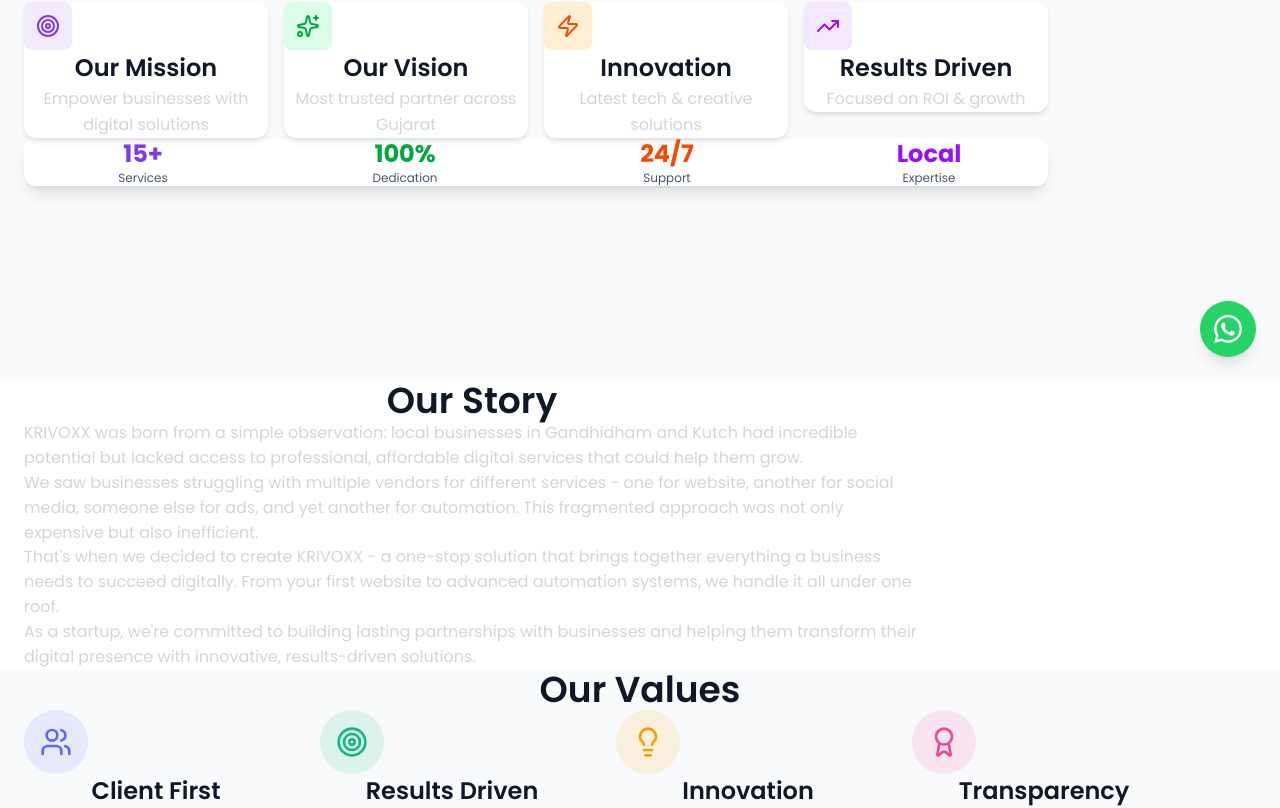
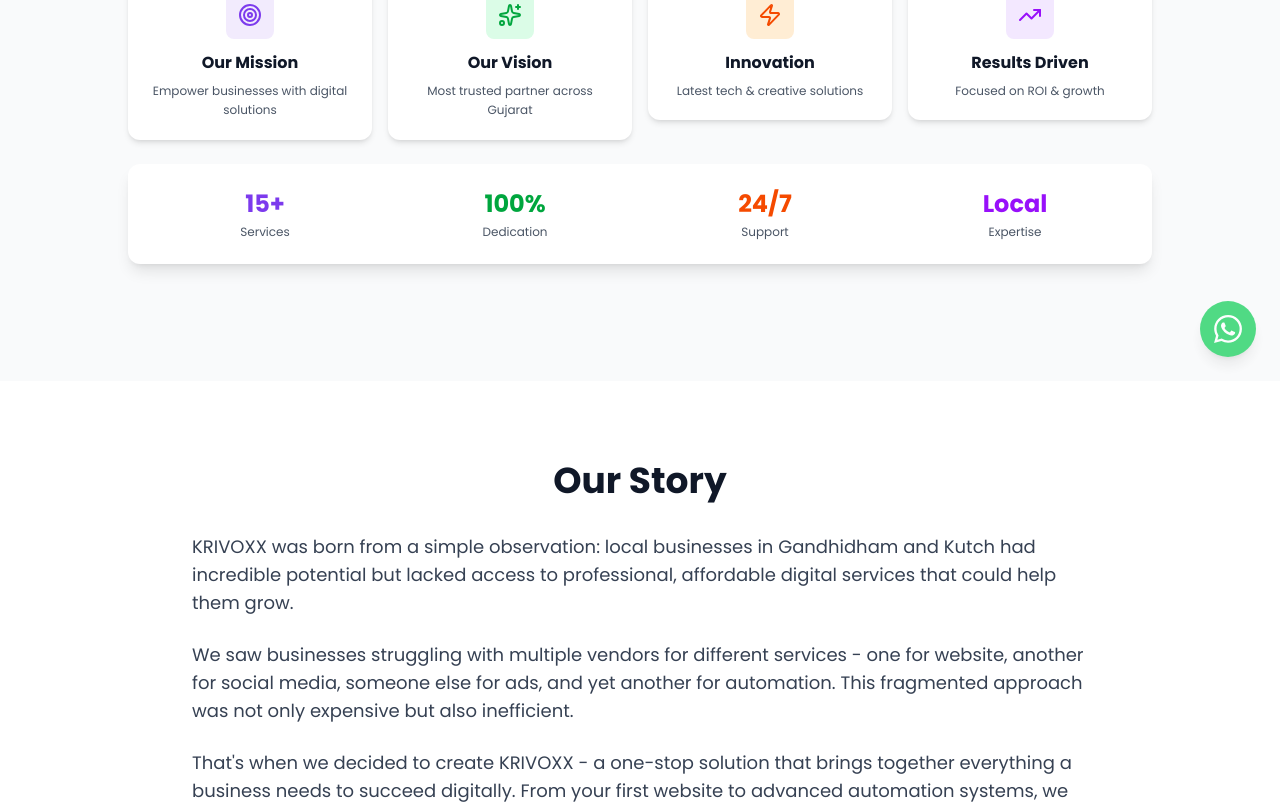
Before and after one commit to tesla2809/krivoxx, a Next.js app in the folder frontend/: page /about in a window 1280 px wide. Shown: the part 419-1227 px from the top of the page. Built offline with nearby package versions, Linux system fonts and the light colour scheme.

Commit message:
fix: restore layout spacing and keep typography clean

```diff
--- a/frontend/src/app/globals.css
+++ b/frontend/src/app/globals.css
@@ -5,34 +5,25 @@
    THEME VARIABLES
 ========================= */
 @theme {
-  /* Brand Colors - KRIVOXX Purple */
   --color-primary: #7c3aed;
   --color-primary-light: #a855f7;
   --color-primary-dark: #5b21b6;
-  --color-secondary: #0f0020;
+  --color-secondary: #1a0030;
   --color-accent: #c4b5fd;
-  --color-accent-gold: #f59e0b;
 
-  /* Success / Warning */
   --color-success: #10b981;
   --color-warning: #f59e0b;
   --color-error: #ef4444;
 
-  /* Font */
+  /* Use Poppins from layout */
   --font-sans: var(--font-poppins);
-
-  /* Shadows */
-  --shadow-glow: 0 0 30px rgba(124, 58, 237, 0.3);
-  --shadow-glow-lg: 0 0 60px rgba(124, 58, 237, 0.4);
 }
 
 /* =========================
-   GLOBAL RESET
+   BASE RESET (DO NOT TOUCH SPACING)
 ========================= */
 * {
   box-sizing: border-box;
-  margin: 0;
-  padding: 0;
 }
 
 html {
@@ -41,65 +32,35 @@
 
 body {
   font-family: var(--font-sans);
-  background-color: #0f0020;   /* Deep brand background */
-  color: #f9fafb;              /* Soft white */
-  line-height: 1.7;
+  line-height: 1.6;
   -webkit-font-smoothing: antialiased;
-}
-
-/* =========================
-   TYPOGRAPHY SYSTEM
-========================= */
-
-h1 {
-  font-size: 3rem;
-  font-weight: 700;
-  letter-spacing: -0.02em;
-}
-
-h2 {
-  font-size: 2.25rem;
-  font-weight: 600;
-}
-
-h3 {
-  font-size: 1.5rem;
-  font-weight: 600;
-}
-
-p {
-  font-size: 1rem;
-  color: #d1d5db; /* gray-300 */
 }
 
 /* =========================
    LINKS
 ========================= */
-
 a {
   text-decoration: none;
-  transition: all 0.2s ease;
+  color: inherit;
 }
 
 /* =========================
    SELECTION
 ========================= */
-
 ::selection {
   background-color: #7c3aed;
   color: white;
 }
 
 /* =========================
-   SCROLLBAR (Premium Look)
+   PREMIUM SCROLLBAR
 ========================= */
-
 ::-webkit-scrollbar {
   width: 8px;
 }
 
 ::-webkit-scrollbar-track {
-  background: #0f0020;
+  background: #f1f5f9;
 }
 
 ::-webkit-scrollbar-thumb {
@@ -110,37 +71,3 @@
 ::-webkit-scrollbar-thumb:hover {
   background: linear-gradient(180deg, #5b21b6, #7c3aed);
 }
-
-/* =========================
-   CONTAINER
-========================= */
-
-.container {
-  width: 100%;
-  max-width: 1280px;
-  margin-left: auto;
-  margin-right: auto;
-  padding-left: 1.5rem;
-  padding-right: 1.5rem;
-}
-
-/* =========================
-   GLASS EFFECT
-========================= */
-
-.glass-dark {
-  background: rgba(26, 0, 48, 0.6);
-  backdrop-filter: blur(12px);
-  border: 1px solid rgba(124, 58, 237, 0.2);
-}
-
-/* =========================
-   GRADIENT TEXT
-========================= */
-
-.gradient-text {
-  background: linear-gradient(135deg, #7c3aed, #a855f7, #c4b5fd);
-  -webkit-background-clip: text;
-  -webkit-text-fill-color: transparent;
-  background-clip: text;
-}
```
